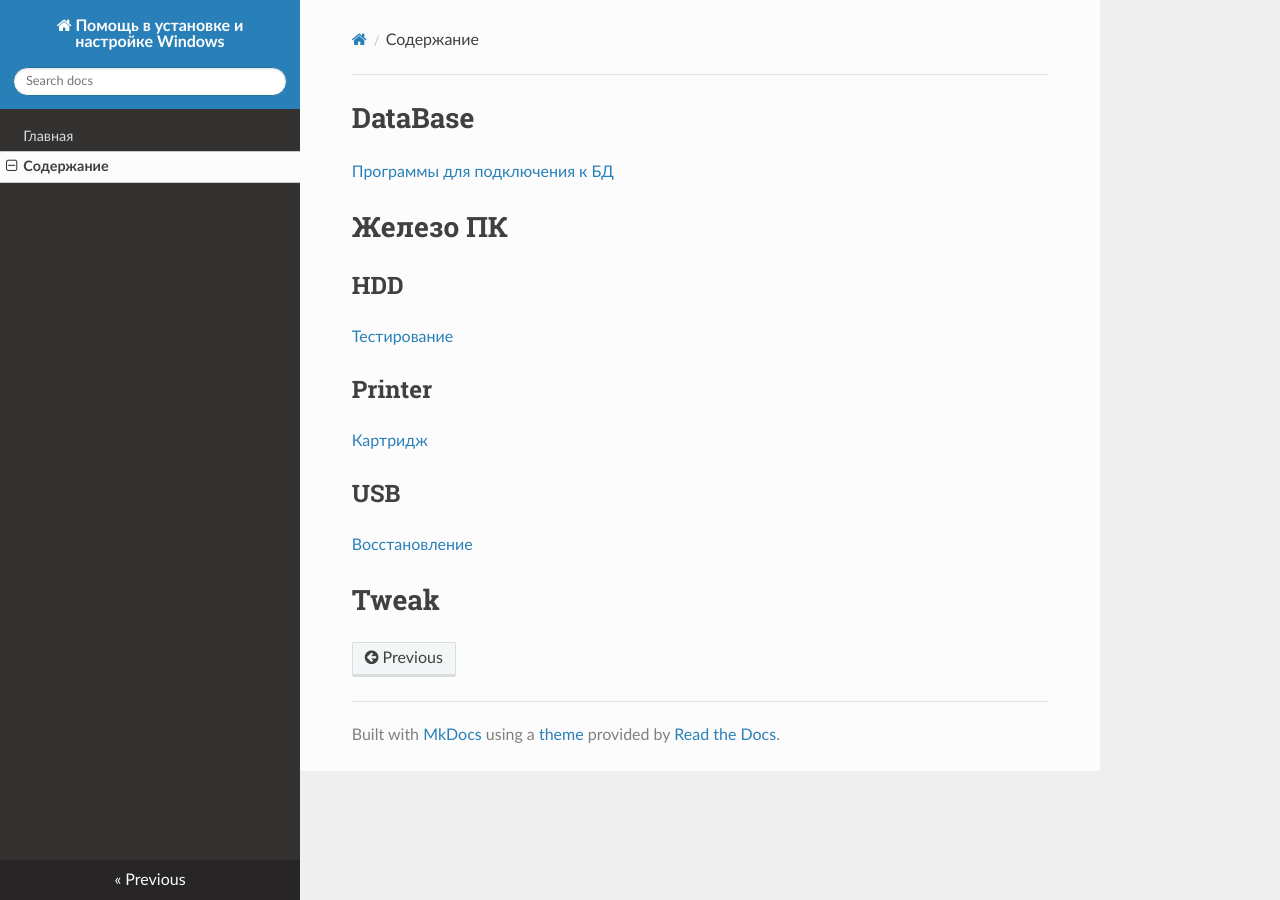
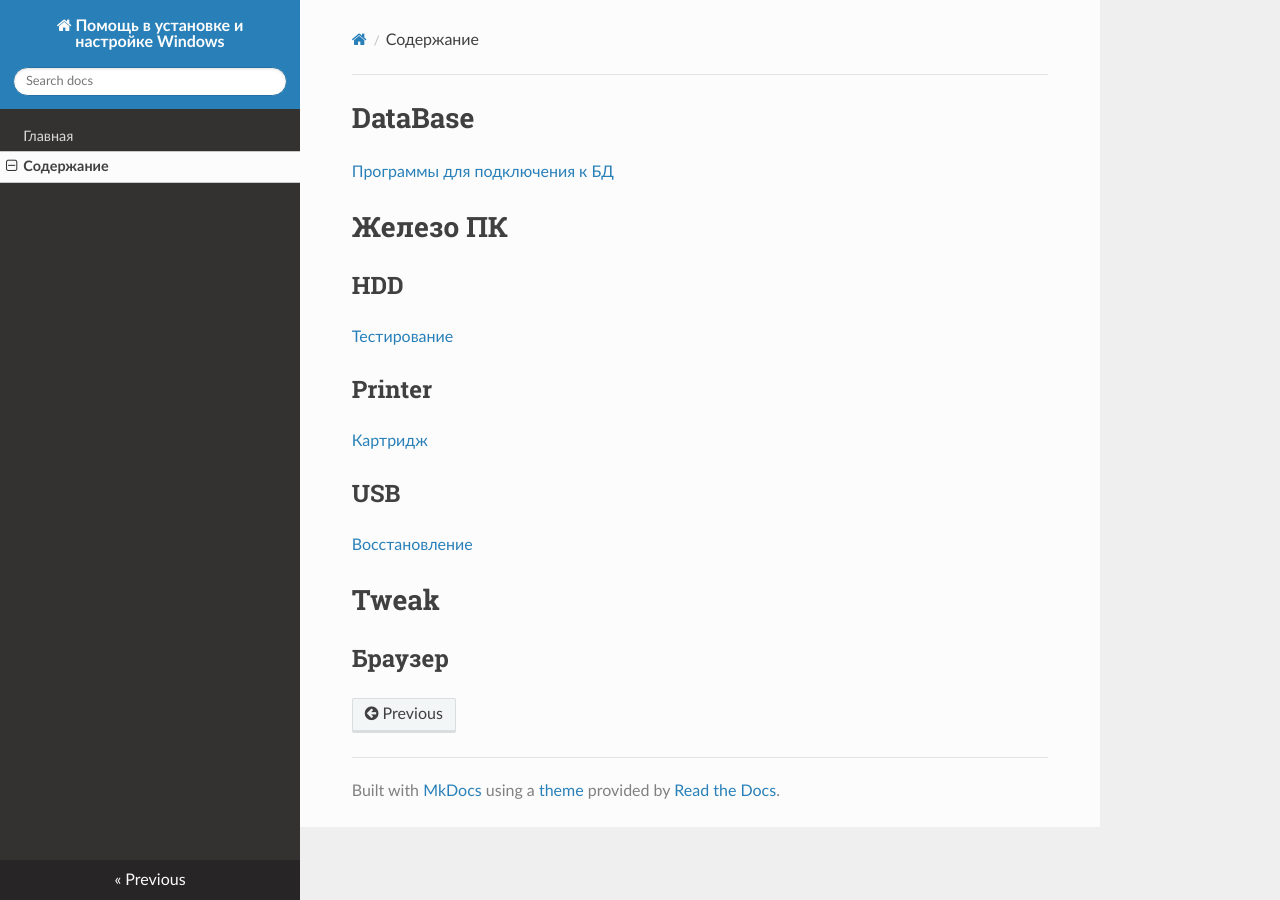
Before and after one commit to SergeiKirillov/sergeikirillov.github.io, an MkDocs documentation site: the page built from docs/content.md, in a window 1280 px wide. Built offline with MkDocs 1.6.1, drawn with Linux system fonts in a browser that asks for light colours; nearby versions of some CDN libraries.

Commit message:
vault backup: 2026-03-26 19:40:28

```diff
--- a/docs/content.md
+++ b/docs/content.md
@@ -12,3 +12,4 @@
 [Восстановление](content/HardWare/USB/Восстановление.md)
 
 # Tweak
+## Браузер
```
Also changed, not shown: docs/content/Tweak/Browser/RSS/SeachRSS.md (renamed from docs/content/Tweak/Браузер/RSS/Поиск ленты.md), docs/content/Tweak/Browser/RSS/Сборники лент.md (renamed from docs/content/Tweak/Браузер/RSS/Сборники лент.md).
